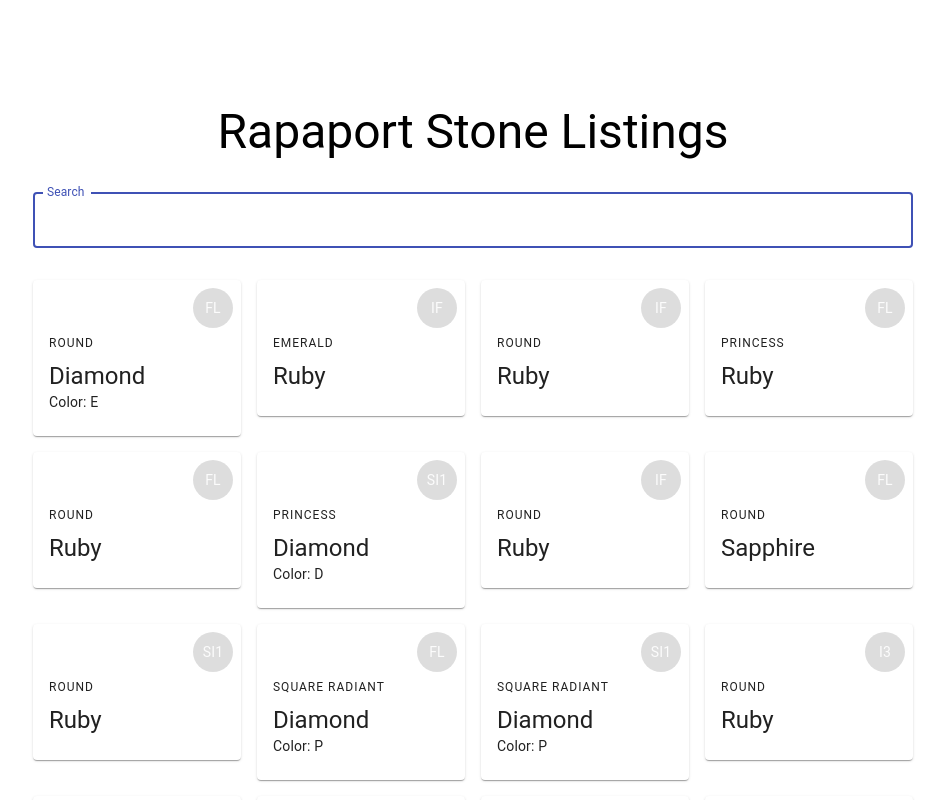
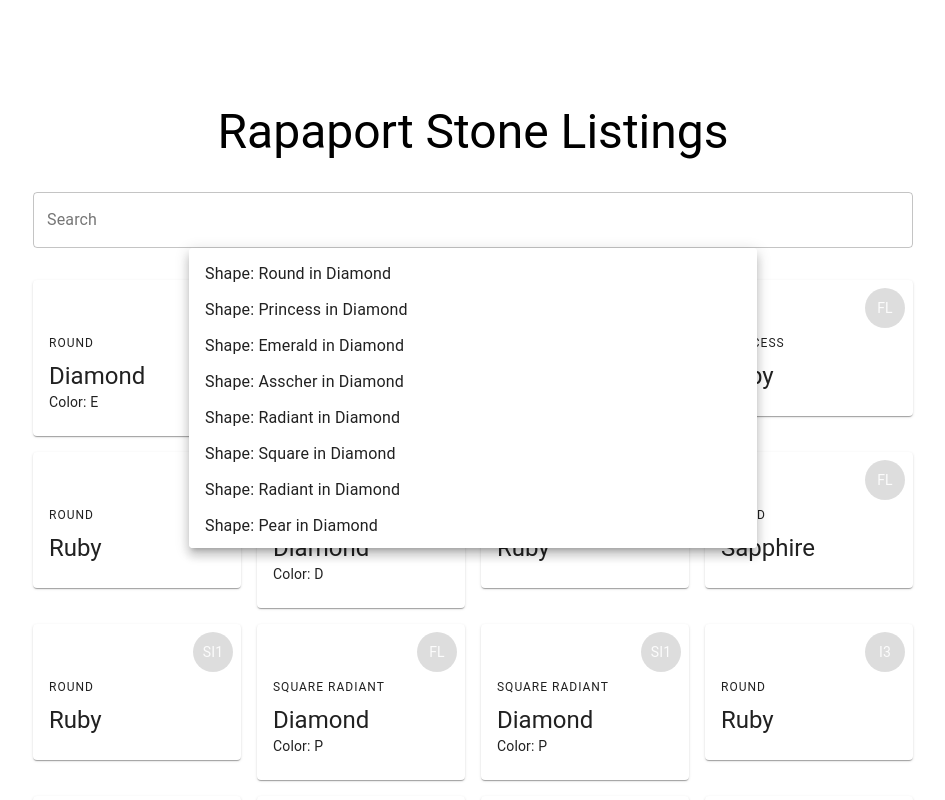
Before and after one commit to mrsteller/rapaport-stone-search, a React (Create React App) app in the folder app/: page / in a window 1280 px wide. Both pictures are taken after a click on the element 640 px from the left and 220 px from the top of the page. Shown: the top 800 px of the page, without its empty margins (167-1112 px from the left). Built offline with nearby package versions, Linux system fonts and the light colour scheme.

Commit message:
dropdown labels

```diff
--- a/app/src/search.tsx
+++ b/app/src/search.tsx
@@ -15,14 +15,17 @@
   Typography,
 } from "@material-ui/core";
 import { makeStyles, createStyles, Theme } from "@material-ui/core/styles";
-import Picture from "./diamond.svg";
-//import { StonesList } from "./stone-list";
 import stoneData from "./stones.json";
 import { Stone, shape, clarity, color } from "./models";
 
 const useStyles = makeStyles((theme: Theme) =>
   createStyles({
     root: {},
+    searchBar: {}, //position: "fixed" },
+    dropdown: {
+      width: theme.breakpoints.values.sm,
+      maxHeight: 300,
+    },
     cardWrapper: {},
     card: { position: "relative" }, //margin: theme.spacing(2) },
     avatar: {
@@ -50,7 +53,19 @@
 
   useEffect(() => {
     setStones(stoneData);
+    initialiseOptions();
   }, []);
+
+  const initialiseOptions = () => {
+    const allShapes = stoneTypes
+      .map((t) => shape.map((s) => `Shape: ${s} in ${t}`))
+      .flat();
+    const allColors = color.map((s) => `Color: ${s} in Diamond`);
+    const allClarity = stoneTypes
+      .map((t) => clarity.map((s) => `Clarity: ${s} in ${t}`))
+      .flat();
+    setOptions(allShapes.concat(allColors).concat(allClarity));
+  };
 
   useEffect(() => {
     const filterShape = stoneData.filter((s) =>
@@ -62,51 +77,41 @@
     const filterClarity = stoneData.filter((s) =>
       s.clarity.toLocaleLowerCase().startsWith(search.toLocaleLowerCase())
     );
-
     setStones(filterShape.concat(filterColor).concat(filterClarity));
 
-    const shapeOptions = shape.filter((s) =>
-      s.toLocaleLowerCase().startsWith(search.toLocaleLowerCase())
-    );
-
-    const clarityOptions = clarity.filter((s) =>
-      s.toLocaleLowerCase().startsWith(search.toLocaleLowerCase())
-    );
-    const colorOptions = color.filter((s) =>
-      s.toLocaleLowerCase().startsWith(search.toLocaleLowerCase())
-    );
-    setOptions(shapeOptions.concat(clarityOptions).concat(colorOptions));
+    // const shapeOptions = shape.filter((s) =>
+    //   s.toLocaleLowerCase().startsWith(search.toLocaleLowerCase())
+    // );
+    // const clarityOptions = clarity.filter((s) =>
+    //   s.toLocaleLowerCase().startsWith(search.toLocaleLowerCase())
+    // );
+    // const colorOptions = color.filter((s) =>
+    //   s.toLocaleLowerCase().startsWith(search.toLocaleLowerCase())
+    // );
+    //setOptions(shapeOptions.concat(clarityOptions).concat(colorOptions));
   }, [search]);
 
-  const getLabel = (stone: Stone) => {
-    const shapeLabel = `Shape: ${stone.shape} in ${stone.type}`;
-    const clarityLabel = `Clarity: ${stone.clarity} in ${stone.type}`;
-    const colorLabel = `Color: ${stone.color} in ${stone.type}`;
+  const [menuAnchor, setMenuAnchor] = React.useState<null | HTMLElement>(null);
 
-    const result = stone.shape
-      .toLocaleLowerCase()
-      .startsWith(search.toLocaleLowerCase())
-      ? shapeLabel
-      : stone.clarity.toLocaleLowerCase().startsWith(search.toLocaleLowerCase())
-      ? clarityLabel
-      : stone.color &&
-        stone.color.toLocaleLowerCase().startsWith(search.toLocaleLowerCase())
-      ? colorLabel
-      : "";
-
-    return result;
+  const openMenu = (event: React.MouseEvent<HTMLInputElement>) => {
+    setMenuAnchor(event.currentTarget);
+  };
+  const closeMenu = () => {
+    setMenuAnchor(null);
+  };
+  const onClickItem = (item: any) => {
+    setSelectedOption(item);
+    console.log(item);
   };
 
   const onChangeSearch = (e: any) => setSearch(e.target.value);
-  const onClickItem = (o: any) => {
-    console.log(o.type);
-  };
 
   return (
     <div>
       <Container>
         <Box>
           <TextField
+            className={classes.searchBar} //display:fixed
             variant="outlined"
             name="search"
             label="Search"
@@ -114,10 +119,30 @@
             value={search}
             onChange={onChangeSearch}
             defaultValue={selectedOption}
+            onClick={openMenu}
           />
-          <Menu open={false}>
-            {options.map((o) => (
-              <MenuItem button onClick={() => onClickItem(o)}>
+          <Menu
+            className={classes.dropdown}
+            id="search-dropdown"
+            anchorEl={menuAnchor}
+            keepMounted
+            open={Boolean(menuAnchor)}
+            onClose={closeMenu}
+            getContentAnchorEl={null}
+            anchorOrigin={{
+              vertical: "bottom",
+              horizontal: "center",
+            }}
+            transformOrigin={{
+              vertical: "top",
+              horizontal: "center",
+            }}
+            PaperProps={{
+              className: classes.dropdown,
+            }}
+          >
+            {options.map((o, i) => (
+              <MenuItem key={i} button onClick={() => onClickItem(o)}>
                 {o}
               </MenuItem>
             ))}
@@ -138,9 +163,9 @@
           {/* <StonesList stones={stones} /> */}
           <Grid spacing={2} container>
             {stones.map((s, i) => (
-              <Grid item xs={3}>
+              <Grid item xs={3} key={i}>
                 <Card key={i} className={classes.card}>
-                  <CardMedia />
+                  {/* <CardMedia image={Picture} /> */}
                   <CardContent>
                     <Tooltip title="Clarity">
                       <Avatar sizes="small" className={classes.avatar}>
```
